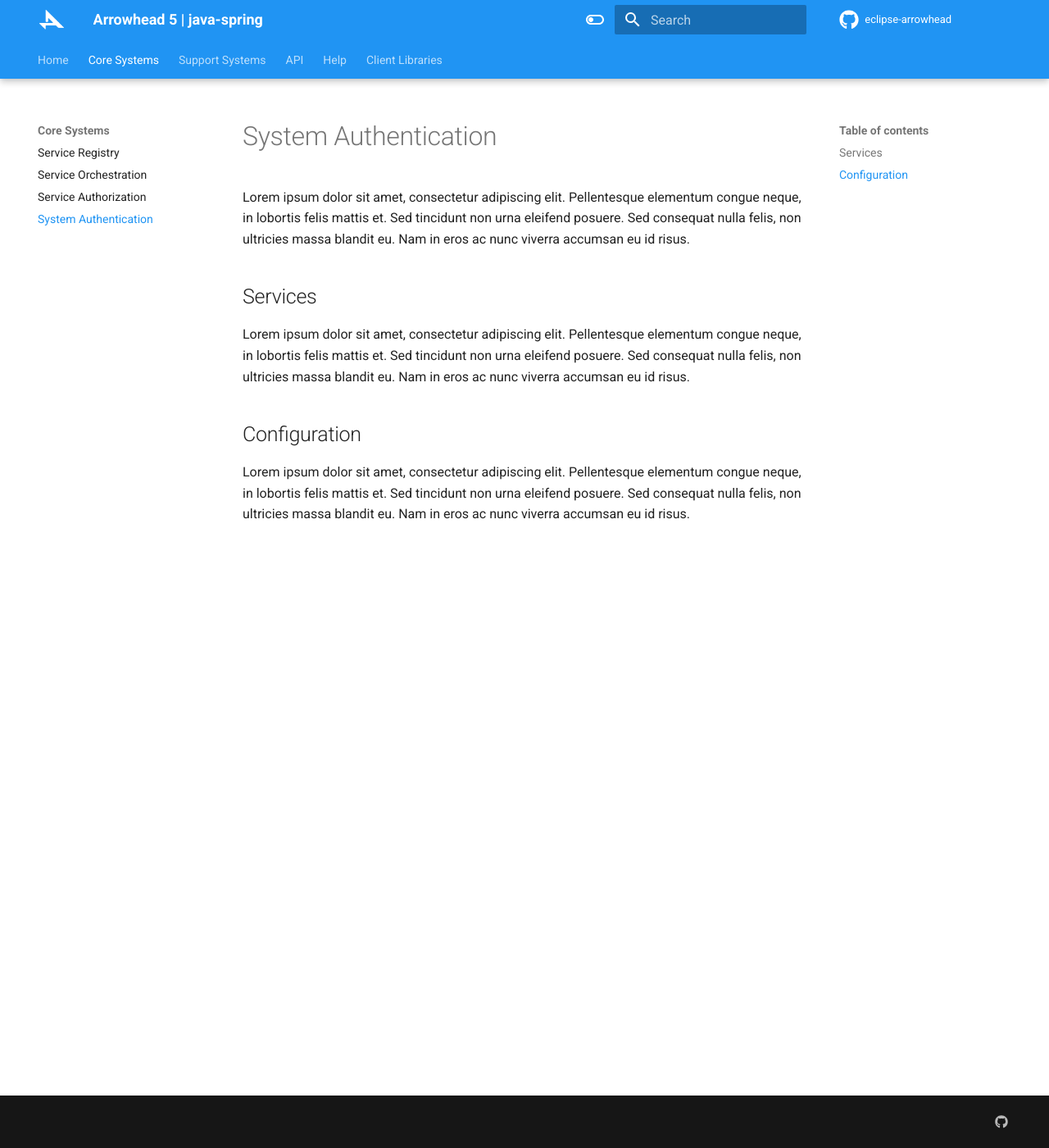
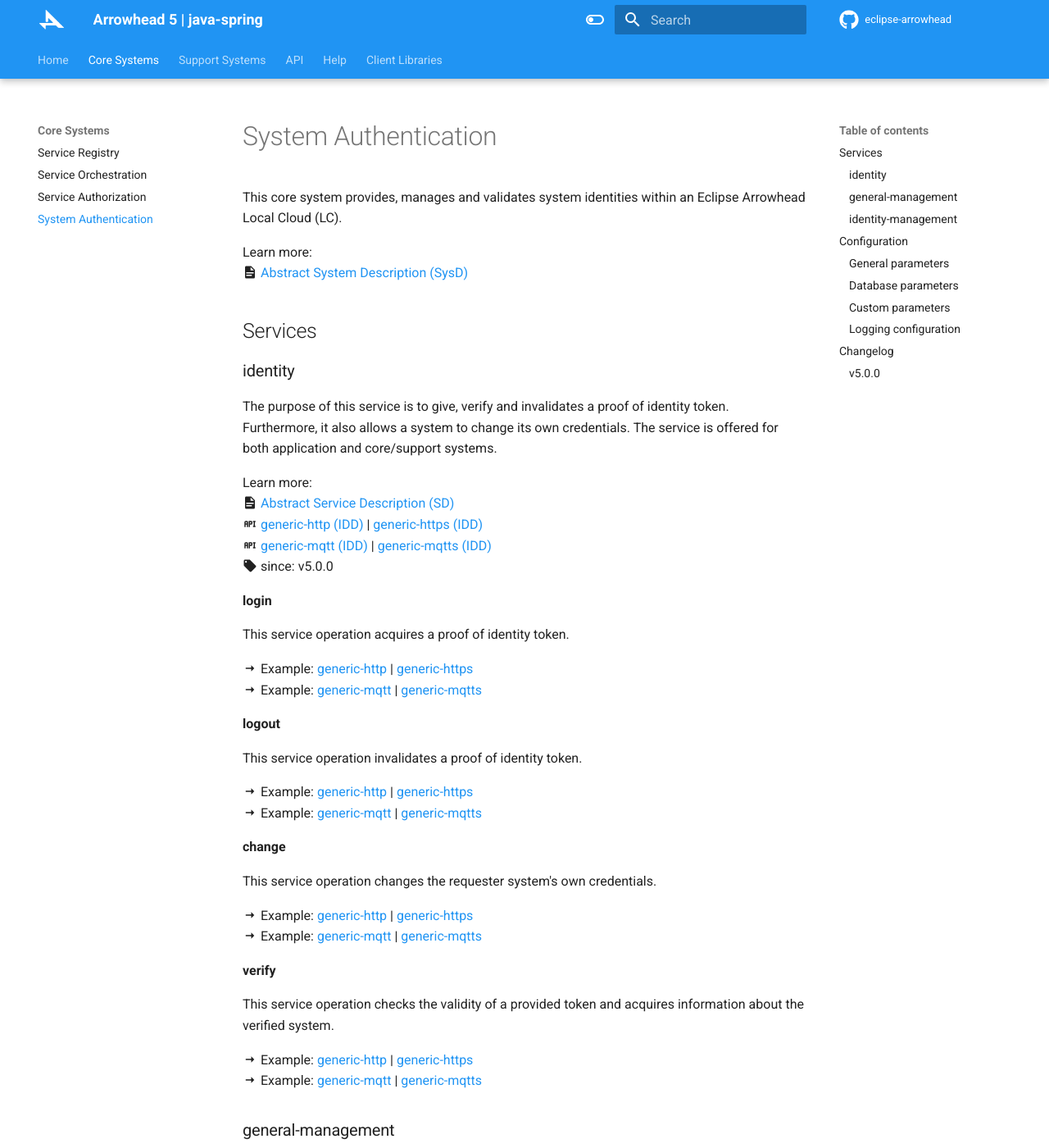
Before and after one commit to Aitia-IIOT/ah5-docs-java-spring, an MkDocs documentation site: the page built from docs/core_systems/system_authentication.md, in a window 1280 px wide and 1400 px high. Shown: the whole window at 82% size. Built offline with MkDocs 1.6.1 and Material for MkDocs 9.7.7, drawn with Linux system fonts in a browser that asks for light colours; some of the changed text lies outside the part shown.

Commit message:
authentication idd (not finished)

````diff
--- a/docs/core_systems/system_authentication.md
+++ b/docs/core_systems/system_authentication.md
@@ -1,11 +1,155 @@
 # System Authentication
 
-Lorem ipsum dolor sit amet, consectetur adipiscing elit. Pellentesque elementum congue neque, in lobortis felis mattis et. Sed tincidunt non urna eleifend posuere. Sed consequat nulla felis, non ultricies massa blandit eu. Nam in eros ac nunc viverra accumsan eu id risus.
+This core system provides, manages and validates system identities within an Eclipse Arrowhead Local Cloud (LC).
+
+Learn more: <br />
+:material-file-document: [Abstract System Description (SysD)](../assets/sysd/5_0_0/authentication_sysd.pdf)
 
 ## Services
 
-Lorem ipsum dolor sit amet, consectetur adipiscing elit. Pellentesque elementum congue neque, in lobortis felis mattis et. Sed tincidunt non urna eleifend posuere. Sed consequat nulla felis, non ultricies massa blandit eu. Nam in eros ac nunc viverra accumsan eu id risus.
+### identity
+
+The purpose of this service is to give, verify and invalidates a proof of identity token. Furthermore, it also allows a system to change its own credentials. The service is offered for both application and core/support systems.
+
+Learn more: <br />
+:material-file-document: [Abstract Service Description (SD)](../assets/sd/5_0_0/identity_sd.pdf) <br />
+:material-api: [generic-http (IDD)](../api/authentication/identity-generic-http.md) | [generic-https (IDD)](../api/authentication/identity-generic-http.md) <br />
+:material-api: [generic-mqtt (IDD)](todo) | [generic-mqtts (IDD)](todo) <br />
+:material-tag: since: v5.0.0
+
+**login**
+
+This service operation acquires a proof of identity token.
+
+:material-arrow-right-thin: Example: [generic-http](../api/authentication/identity-generic-http.md#login) | [generic-https](../api/authentication/identity-generic-http.md#login)<br />
+:material-arrow-right-thin: Example: [generic-mqtt](todo) | [generic-mqtts](todo)
+
+**logout**
+
+This service operation invalidates a proof of identity token.
+
+:material-arrow-right-thin: Example: [generic-http](../api/authentication/identity-generic-http.md#logout) | [generic-https](../api/authentication/identity-generic-http.md#logout)<br />
+:material-arrow-right-thin: Example: [generic-mqtt](todo) | [generic-mqtts](todo)
+
+**change**
+
+This service operation changes the requester system's own credentials.
+
+:material-arrow-right-thin: Example: [generic-http](../api/authentication/identity-generic-http.md#change) | [generic-https](../api/authentication/identity-generic-http.md#change)<br />
+:material-arrow-right-thin: Example: [generic-mqtt](todo) | [generic-mqtts](todo)
+
+**verify**
+
+This service operation checks the validity of a provided token and acquires information about the verified system.
+
+:material-arrow-right-thin: Example: [generic-http](../api/authentication/identity-generic-http.md#verify) | [generic-https](../api/authentication/identity-generic-http.md#verify)<br />
+:material-arrow-right-thin: Example: [generic-mqtt](todo) | [generic-mqtts](todo)
+
+### general-management
+
+Its purpose is to get some information about the hosting system’s behavior, such as log entries and configuration settings. The service is offered for administrative support systems.
+
+Learn more: <br />
+:material-file-document: [Abstract Service Description (SD)](../assets/sd/5_0_0/general-management_sd.pdf) <br />
+:material-api: [generic-http (IDD)](todo) | [generic-https (IDD)](todo) <br />
+:material-api: [generic-mqtt (IDD)](todo) | [generic-mqtts (IDD)](todo) <br />
+:material-tag: since: v5.0.0
+
+TODO: cont from here
+
+-----
+
+### identity-management
+
+Its purpose is to manage identities and active sessions in bulk. The different operations provide querying, creating, updating and removing functionalities. The service is offered for administrative support systems.
+
+Learn more: <br />
+:material-file-document: [Abstract Service Description (SD)](../assets/sd/5_0_0/identity-management_sd.pdf) <br />
+:material-api: [generic-http (IDD)](../api/authentication/identity-management-generic-http.md) | [generic-https (IDD)](../api/authentication/identity-management-generic-http.md) <br />
+:material-api: [generic-mqtt (IDD)](todo) | [generic-mqtts (IDD)](todo) <br />
+:material-tag: since: v5.0.0
+
+TODO
 
 ## Configuration
 
-Lorem ipsum dolor sit amet, consectetur adipiscing elit. Pellentesque elementum congue neque, in lobortis felis mattis et. Sed tincidunt non urna eleifend posuere. Sed consequat nulla felis, non ultricies massa blandit eu. Nam in eros ac nunc viverra accumsan eu id risus.
+The system configuration properties can be found in the `application.properties` file located at `/src/main/resources` folder.
+
+**_Note:_** During the build process this file is going to be built into the executable JAR, but also going to be copied next to the JAR file. Any modification in the configuration file located next to the executable JAR file will override the built in configuration property value.
+
+### General parameters
+
+:fontawesome-solid-wrench: **server.address**
+
+IP address of the server.
+
+:fontawesome-solid-wrench: **server.port**
+
+Port number of the server
+
+### Database parameters
+
+:fontawesome-solid-wrench: **spring.datasource.url**
+
+URL to the database.
+
+:fontawesome-solid-wrench: **spring.datasource.username**
+
+Username to the database.
+
+:fontawesome-solid-wrench: **spring.datasource.password**
+
+Password to the database.
+
+:fontawesome-solid-wrench: **spring.datasource.driver-class-name**
+
+The driver provides the connection to the database and implements the protocol for transferring the query
+and result between client and database.
+
+:fontawesome-solid-wrench: **spring.jpa.show-sql**
+
+Set to true in order to log out the SQL queries.
+
+:fontawesome-solid-wrench: **spring.jpa.properties.hibernate.format sql**
+
+Set to true to log out SQL queries in pretty format. (Effective only when 'spring.jpa.show-sql' is 'true')
+
+:fontawesome-solid-wrench: **spring.jpa.hibernate.ddl-auto**
+
+Auto initialization of database tables. Value must be always 'none'.
+
+### Custom parameters
+
+TODO
+
+### Logging configuration
+
+The logging configuration properties can be found in the `log4j2.xml` file located at `src/main/resources`
+folder.
+
+**_Note:_** During the build process this file is going to be built into the executable JAR, but it is also possible to
+override it by an external file. For that use the following command when starting the system:
+```
+java -jar arrowhead-serviceregistry-x.x.x
+     -Dlog4j.configurationFile=path-to-external-file
+```
+
+:fontawesome-solid-wrench: **JDBC_LEVEL**
+
+Set this to change the level of log messages in the database. Levels: ALL, TRACE, DEBUG, INFO, WARN,
+ERROR, FATAL, OFF.
+
+:fontawesome-solid-wrench: **CONSOLE FILE LEVEL**
+
+Set this to change the level of log messages in consol and the log file. Levels: ALL, TRACE, DEBUG,
+INFO, WARN, ERROR, FATAL, OFF.
+
+:fontawesome-solid-wrench: **LOG_DIR**
+
+Set this to change the directory of log files.
+
+## Changelog
+
+#### :material-tag: v5.0.0
+
+- Initial 5th generation release.
````
